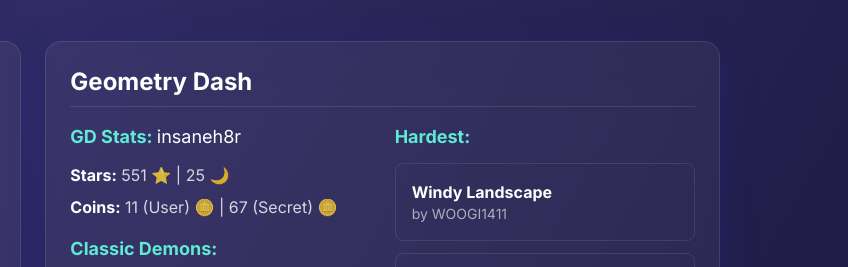
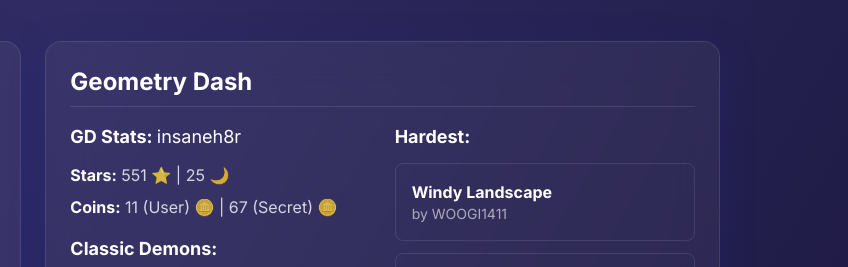
Before and after one commit to StufferZ/bioofleizark, a plain HTML site: page index.html in a window 1280 px wide. Shown: the part 377-644 px from the top of the page, 432-1280 px from the left. Drawn offline with nearby package versions, Linux system fonts and the light colour scheme.

Commit message:
fix teal to white

```diff
--- a/index.html
+++ b/index.html
@@ -139,7 +139,7 @@
                     <div class="grid grid-cols-1 md:grid-cols-2 gap-6">
                         <!-- Левая колонка -->
                         <div>
-                            <h3 class="text-lg font-semibold text-teal-300 mb-3">GD Stats:
+                            <h3 class="text-lg font-semibold text-white-300 mb-3">GD Stats:
                                 <a href="https://gdbrowser.com/u/insaneh8r" target="_blank" rel="noopener noreferrer" class="font-normal text-white hover:underline">insaneh8r</a>
                             </h3>
                             <div class="space-y-2 text-white/80">
@@ -147,7 +147,7 @@
                                 <p><span class="font-semibold text-white">Coins:</span> 11 (User) 🪙 | 67 (Secret) 🪙</p>
                             </div>
 
-                            <h3 class="text-lg font-semibold text-teal-300 mt-4 mb-3">Classic Demons:</h3>
+                            <h3 class="text-lg font-semibold text-white-300 mt-4 mb-3">Classic Demons:</h3>
                             <ul class="list-disc list-inside text-white/80 space-y-1">
                                 <li><span class="font-medium text-white/90">Easy Demons:</span> 20</li>
                                 <li><span class="font-medium text-white/90">Medium Demons:</span> 3</li>
@@ -157,7 +157,7 @@
                         </div>
                         <!-- Правая колонка -->
                         <div>
-                            <h3 class="text-lg font-semibold text-teal-300 mb-3">Hardest:</h3>
+                            <h3 class="text-lg font-semibold text-white-300 mb-3">Hardest:</h3>
                             <div class="space-y-3">
                                 <a href="https://youtu.be/5_n7hs4prUg?si=q71Dn8Wm3vfF5iwh" target="_blank" rel="noopener noreferrer" class="block p-4 rounded-lg transition-colors hover:bg-white/10 border border-white/10">
                                     <p class="font-bold">Windy Landscape</p>
```
